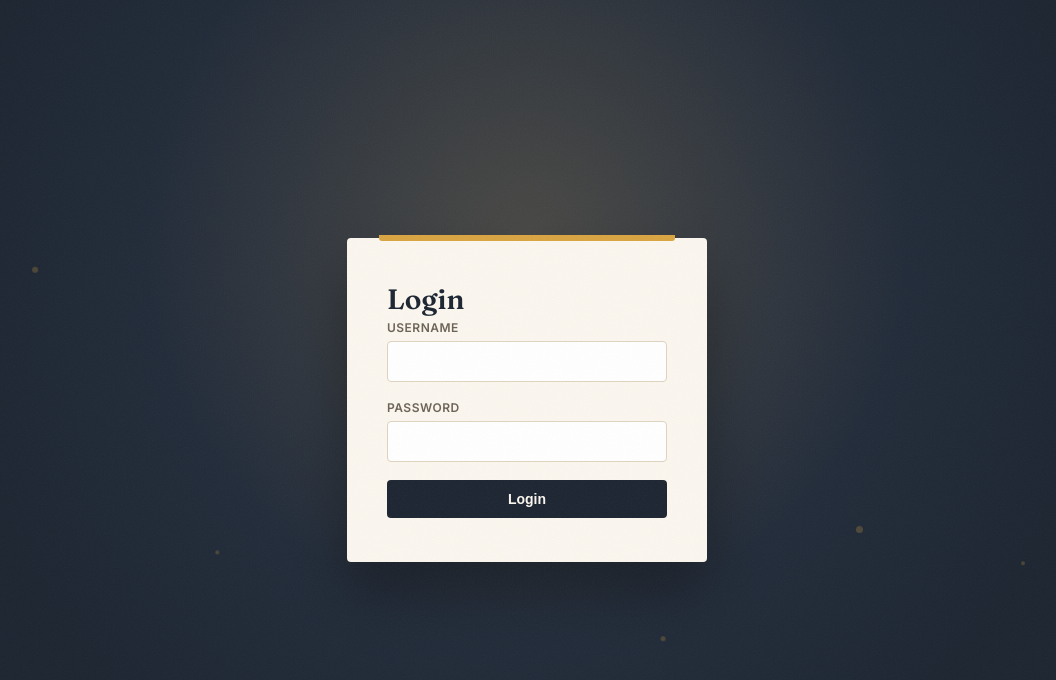
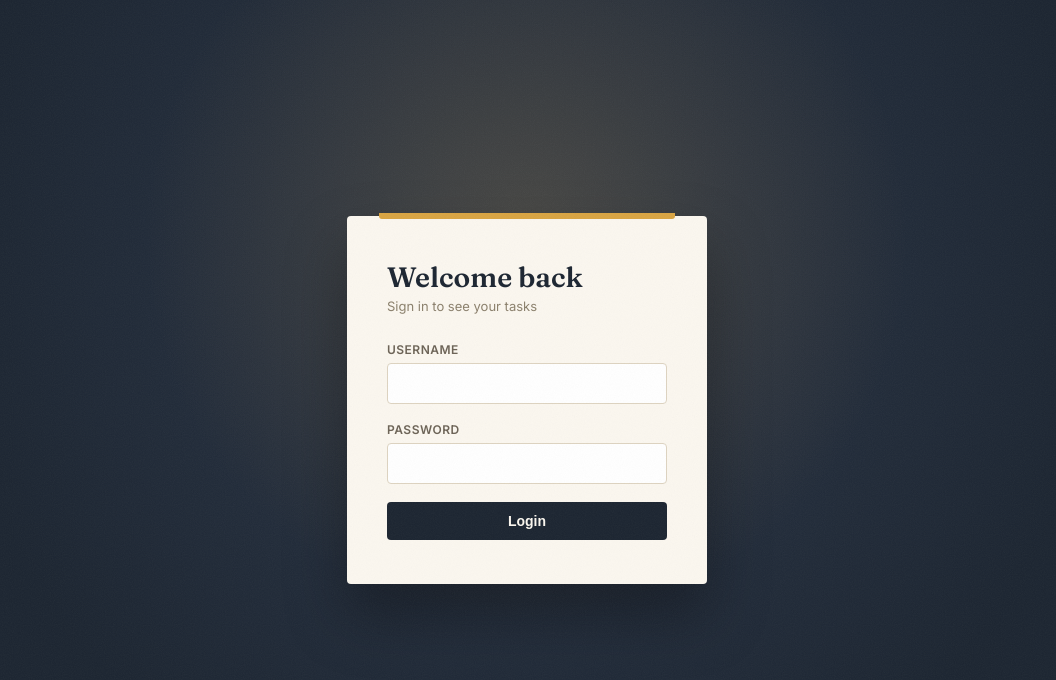
Before and after one commit to alys27/w4-react-app, a React (Vite) app: page /login in a window 1280 px wide. Shown: the top 680 px of the page, without its empty margins (113-1169 px from the left). Built offline with nearby package versions, Linux system fonts and the light colour scheme; data requests are answered from the project's data file.

Commit message:
fix: elevate ErrorBoundary to wrap all routes instead of just Dashboard

```diff
--- a/src/features/auth/Login.jsx
+++ b/src/features/auth/Login.jsx
@@ -1,24 +1,34 @@
 import { useState } from "react";
 import { useNavigate } from "react-router-dom";
 import { useAuth } from "./AuthContext";
-
-function Login() {
-  const [username, setUsername] = useState("");
-  const [password, setPassword] = useState("");
-  const [error, setError] = useState("");
-  const { login } = useAuth();
-  const navigate = useNavigate();
 
 const MOCK_USERS = [
   { username: "admin", password: "admin123" },
   { username: "test", password: "test1234" },
 ];
 
+function Login() {
+  const [username, setUsername] = useState("");
+  const [password, setPassword] = useState("");
+  const [errors, setErrors] = useState({});
+  const { login } = useAuth();
+  const navigate = useNavigate();
+
   const handleSubmit = (e) => {
     e.preventDefault();
+    const newErrors = {};
 
-    if (!username || !password) {
-      setError("Please fill in both fields");
+    if (!username.trim()) {
+      newErrors.username = "Username is required";
+    }
+    if (!password) {
+      newErrors.password = "Password is required";
+    } else if (password.length < 6) {
+      newErrors.password = "Password must be at least 6 characters";
+    }
+
+    if (Object.keys(newErrors).length > 0) {
+      setErrors(newErrors);
       return;
     }
 
@@ -27,42 +37,21 @@ const handleSubmit = (e) => {
     );
 
     if (!foundUser) {
-      setError("Invalid username or password");
+      setErrors({ form: "Invalid username or password" });
       return;
     }
 
+    setErrors({});
     const fakeToken = "fake-jwt-token-" + Date.now();
     login(fakeToken);
     navigate("/dashboard");
   };
-  const particles = [
-    { left: "10%", size: 6, duration: 14, delay: 0 },
-    { left: "25%", size: 4, duration: 18, delay: 3 },
-    { left: "40%", size: 8, duration: 12, delay: 1 },
-    { left: "60%", size: 5, duration: 16, delay: 5 },
-    { left: "75%", size: 7, duration: 20, delay: 2 },
-    { left: "88%", size: 4, duration: 15, delay: 4 },
-  ];
 
   return (
     <div className="auth-container">
-    {particles.map((p, i) => (
-        <span
-          key={i}
-          className="particle"
-          style={{
-            left: p.left,
-            bottom: "-20px",
-            width: p.size,
-            height: p.size,
-            animationDuration: `${p.duration}s`,
-            animationDelay: `${p.delay}s`,
-          }}
-        />
-      ))}
-
       <div className="auth-card">
-      <h1>Login</h1>
+        <h1>Welcome back</h1>
+        <p className="subtitle">Sign in to see your tasks</p>
         <form onSubmit={handleSubmit}>
           <div className="form-group">
             <label htmlFor="username">Username</label>
@@ -72,7 +61,9 @@ return (
               value={username}
               onChange={(e) => setUsername(e.target.value)}
             />
+            {errors.username && <p className="error-text">{errors.username}</p>}
           </div>
+
           <div className="form-group">
             <label htmlFor="password">Password</label>
             <input
@@ -81,8 +72,11 @@ return (
               value={password}
               onChange={(e) => setPassword(e.target.value)}
             />
+            {errors.password && <p className="error-text">{errors.password}</p>}
           </div>
-        {error && <p className="error-text">{error}</p>}
+
+          {errors.form && <p className="error-text">{errors.form}</p>}
+
           <button type="submit" className="btn-primary">Login</button>
         </form>
       </div>
```
Lines whose indentation alone changed are shown as unchanged.
